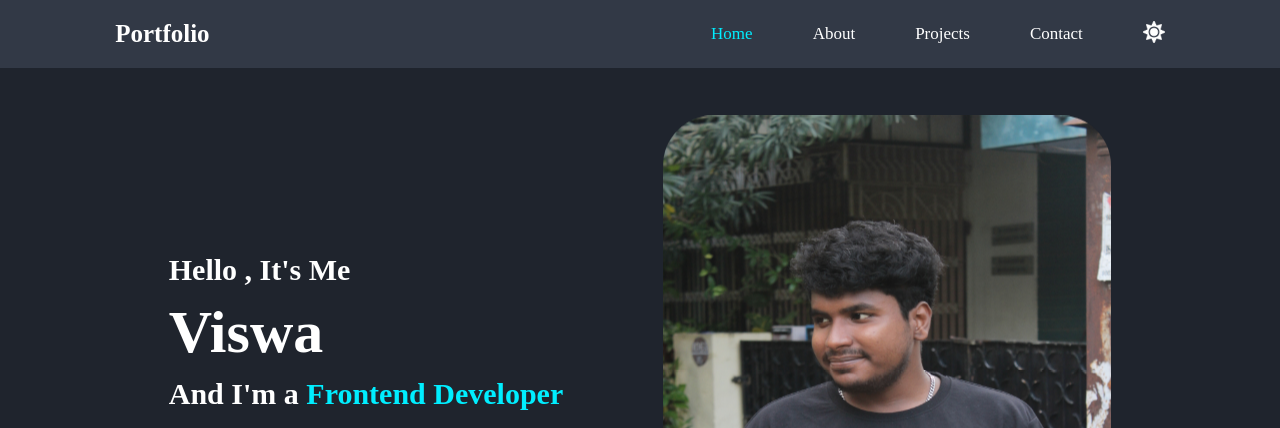
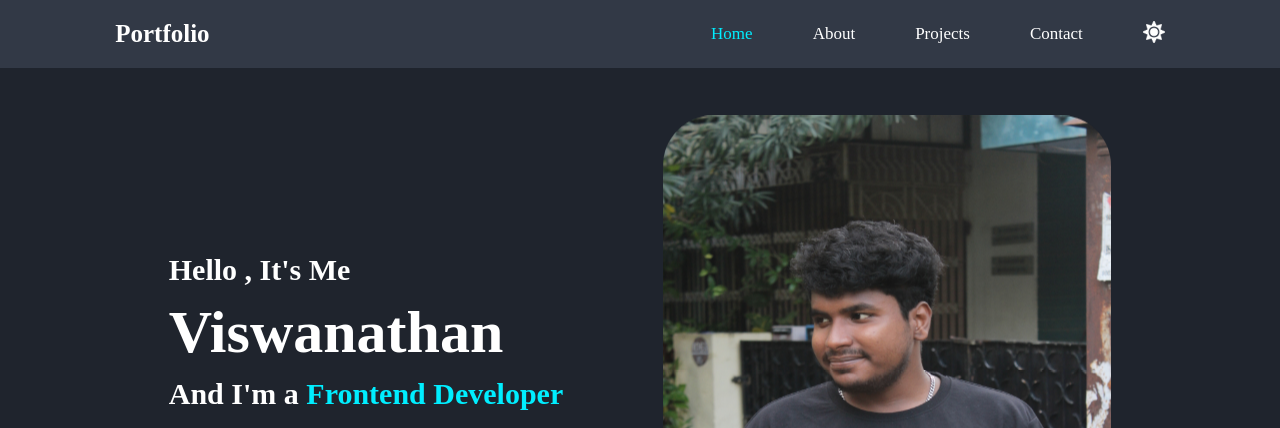
Before and after one commit to Vishwanathanselvamoorthy/PORTFOLIO, a plain HTML site: page src/index.html in a window 1280 px wide. Shown: the top 428 px of the page. Drawn offline with nearby package versions, Linux system fonts and the light colour scheme; a web font is replaced by a local one.

Commit message:
name changed

```diff
--- a/src/index.html
+++ b/src/index.html
@@ -42,7 +42,7 @@
     <section class="home" id="home">
         <div class="home-content">
             <h3>Hello , It's Me</h3>
-            <h1>Viswa</h1>
+            <h1>Viswanathan</h1>
             <h3>And I'm a <span>Frontend Developer</span></h3>
             <p>"The purpose of our lives is to be happy."</p>
 
```
